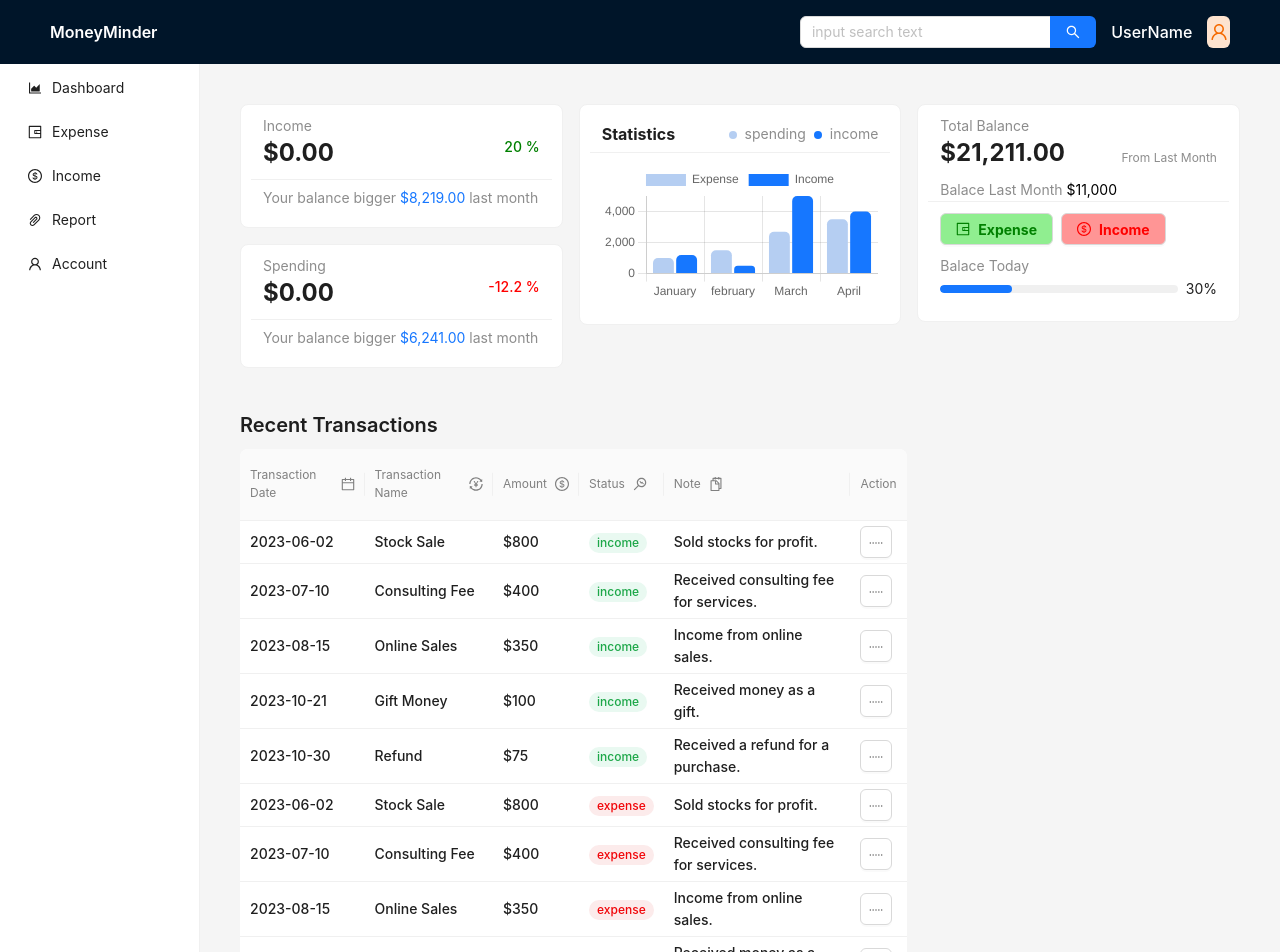
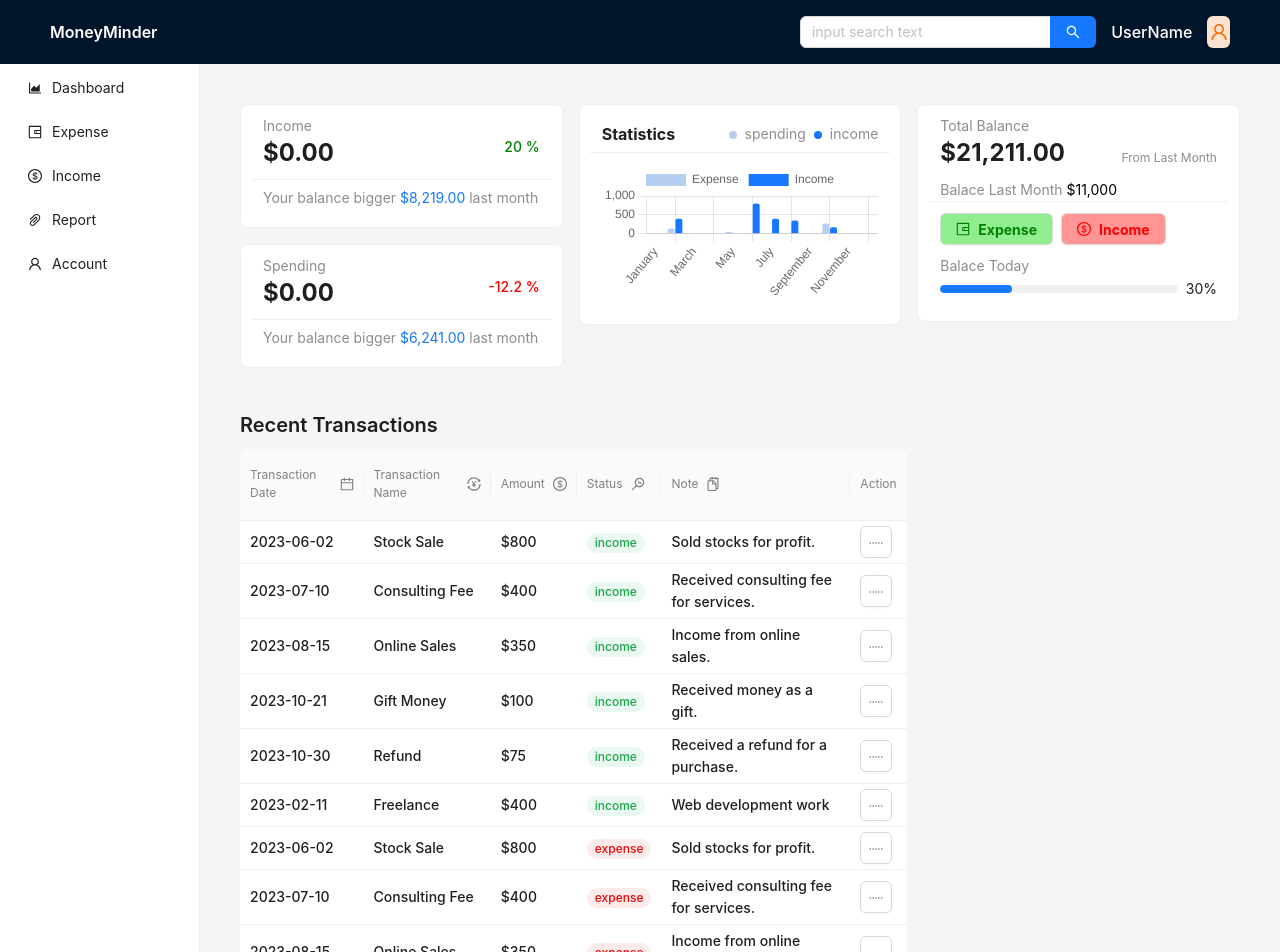
Before and after one commit to ADHIL-MOHAMMED-P-N/moneyminder, a React (Create React App) app: page /dashboard in a window 1280 px wide. Shown: the top 952 px of the page. Built offline with nearby package versions, Linux system fonts and the light colour scheme.

Commit message:
transactionStatistics graph logic

```diff
--- a/src/components/Dashboard/TransactionStatistics.js
+++ b/src/components/Dashboard/TransactionStatistics.js
@@ -57,13 +57,42 @@ const TransactionStatistics = ({ income, expense }) => {
     .sort(function (a, b) {
       return b.date - a.date;
     });
-  console.log(transactionsCombined);
-  const [transactions, setTransactions] = useState([
-    { month: "January", monthlyExpense: 1000, monthlyIncome: 1200 },
-    { month: "february", monthlyExpense: 1500, monthlyIncome: 500 },
-    { month: "March", monthlyExpense: 2700, monthlyIncome: 5000 },
-    { month: "April", monthlyExpense: 3500, monthlyIncome: 4000 },
-  ]);
+  const lastTransaction = [
+    { month: "January", monthlyExpense: 0, monthlyIncome: 0 },
+    { month: "February", monthlyExpense: 0, monthlyIncome: 0 },
+    { month: "March", monthlyExpense: 0, monthlyIncome: 0 },
+    { month: "April", monthlyExpense: 0, monthlyIncome: 0 },
+    { month: "May", monthlyExpense: 0, monthlyIncome: 0 },
+    { month: "June", monthlyExpense: 0, monthlyIncome: 0 },
+    { month: "July", monthlyExpense: 0, monthlyIncome: 0 },
+    { month: "August", monthlyExpense: 0, monthlyIncome: 0 },
+    { month: "September", monthlyExpense: 0, monthlyIncome: 0 },
+    { month: "October", monthlyExpense: 0, monthlyIncome: 0 },
+    { month: "November", monthlyExpense: 0, monthlyIncome: 0 },
+    { month: "December", monthlyExpense: 0, monthlyIncome: 0 },
+  ];
+
+  const today = new Date();
+  /*   console.log(transactionsCombined); */
+  /*  calculting the monthlyexpense and monthlyincome */
+  /* change logic into states and useeffects  */
+  for (let i = 0; i < transactionsCombined.length; i++) {
+    if (transactionsCombined[i].date.getFullYear() === today.getFullYear()) {
+      const transMonth = transactionsCombined[i].date.getMonth();
+      if (transactionsCombined[i].status === "expense") {
+        lastTransaction[transMonth].monthlyExpense +=
+          transactionsCombined[i].amount;
+      }
+      if (transactionsCombined[i].status === "income") {
+        lastTransaction[transMonth].monthlyIncome +=
+          transactionsCombined[i].amount;
+      }
+    }
+  }
+
+  /*  console.log(lastTransaction); */
+
+  const [transactions, setTransactions] = useState(lastTransaction);
   const chartData = {
     labels: transactions.map((trans) => trans.month),
     datasets: [
@@ -71,13 +100,13 @@ const TransactionStatistics = ({ income, expense }) => {
         label: "Expense",
         data: transactions.map((trans) => trans.monthlyExpense),
         backgroundColor: "#b5cef2",
-        borderRadius: 5,
+        borderRadius: 2,
       },
       {
         label: "Income",
         data: transactions.map((trans) => trans.monthlyIncome),
         backgroundColor: "#1677ff",
-        borderRadius: 5,
+        borderRadius: 2,
       },
     ],
   };
--- a/src/context/ExpenseContext.js
+++ b/src/context/ExpenseContext.js
@@ -29,6 +29,18 @@ export function ExpenseProvider({ children }) {
       amount: 50.0,
       description: "Shared a meal with friends at a restaurant.",
     },
+    {
+      date: "2023-02-16",
+      name: "Dinner with Girlfriend",
+      amount: 100.0,
+      description: "Shared a meal with GF.",
+    },
+    {
+      date: "2023-10-16",
+      name: "Dinner with Boss",
+      amount: 200.0,
+      description: "Shared a meal with boss.",
+    },
   ]);
   return (
     <ExpenseContext.Provider value={{ expense }}>
--- a/src/context/IncomeContext.js
+++ b/src/context/IncomeContext.js
@@ -34,6 +34,12 @@ export function IncomeProvider({ children }) {
       amount: 75.0,
       description: "Received a refund for a purchase.",
     },
+    {
+      date: "2023-02-11",
+      name: "Freelance",
+      amount: 400,
+      description: "Web development work",
+    },
   ]);
   return (
     <IncomeContext.Provider value={{ income }}>
```
